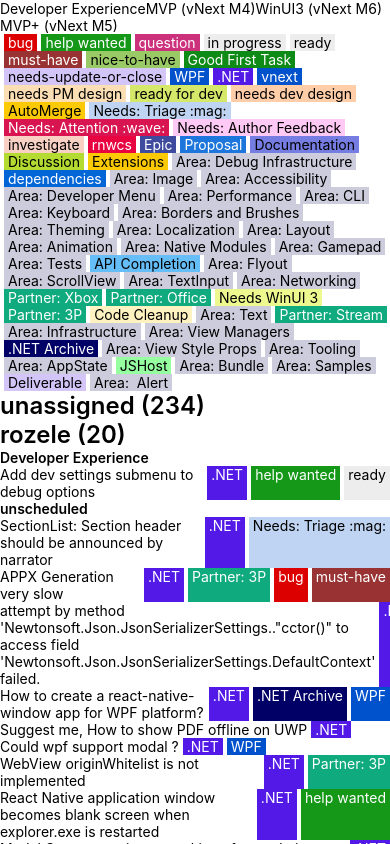
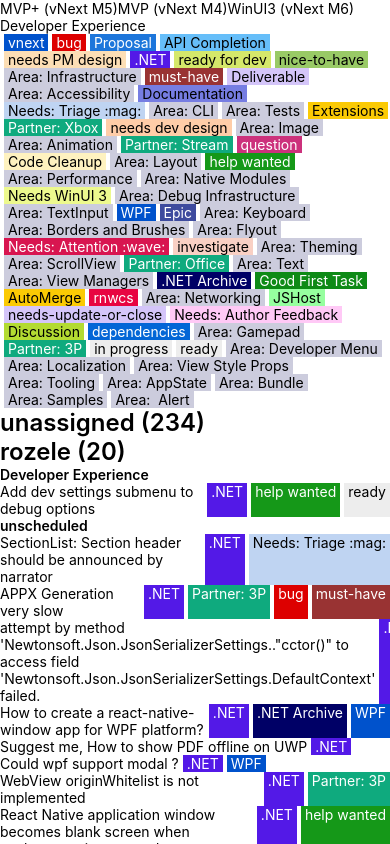
Before and after one commit to marlenecota/react-native-github-dashboard, a React Native app in the folder src/: screen / in a window 390 px wide. Shown: the top 844 px of the page. Built offline with nearby package versions, Linux system fonts and the light colour scheme; what react-native would draw is missing.

Commit message:
Sort milestone and label by instance count

```diff
--- a/src/App.js
+++ b/src/App.js
@@ -141,9 +141,10 @@
 
 class MilestoneList extends Component {
   render() {
+    let milestones = Object.values(this.props.milestonesById).sort((a,b) => (b.count - a.count));
     return (
       <View style={styles.milestoneList}>
-        {Object.values(this.props.milestonesById).map(milestone => (
+        {milestones.map(milestone => (
           <Text key={milestone.id}>{milestone.title}</Text>
         ))}
       </View>
@@ -153,9 +154,10 @@
 
 class LabelList extends Component {
   render() {
+    let labels = Object.values(this.props.labelsById).sort((a,b) => (b.count - a.count));
     return (
       <View style={styles.labelList}>
-        {Object.values(this.props.labelsById).map(label => (
+        {labels.map(label => (
           <Label key={label.id} name={label.name} color={label.color}/>
         ))}
       </View>
@@ -173,10 +175,14 @@
     };
   }
 
-  setById(collection, id, item) {
+  countById(collection, item) {
+    let id = item.id;
     let existing = collection[id];
     if (!existing) {
-      collection[id] = item;
+      existing = collection[id] = item;
+      existing.count = 1;
+    } else {
+      existing.count += 1;
     }
   }
   addById(collection, id, item) {
@@ -228,11 +234,11 @@
       this.addById(this.issuesByAssignee, issue.assignee, issue);
 
       issue.labels.forEach(label => {
-        this.setById(this.labelsById, label.id, label);
+        this.countById(this.labelsById, label);
       });
 
       if (issue.milestone.id) {
-        this.setById(this.milestonesById, issue.milestone.id, issue.milestone);
+        this.countById(this.milestonesById, issue.milestone);
       }
     });
   }
```
